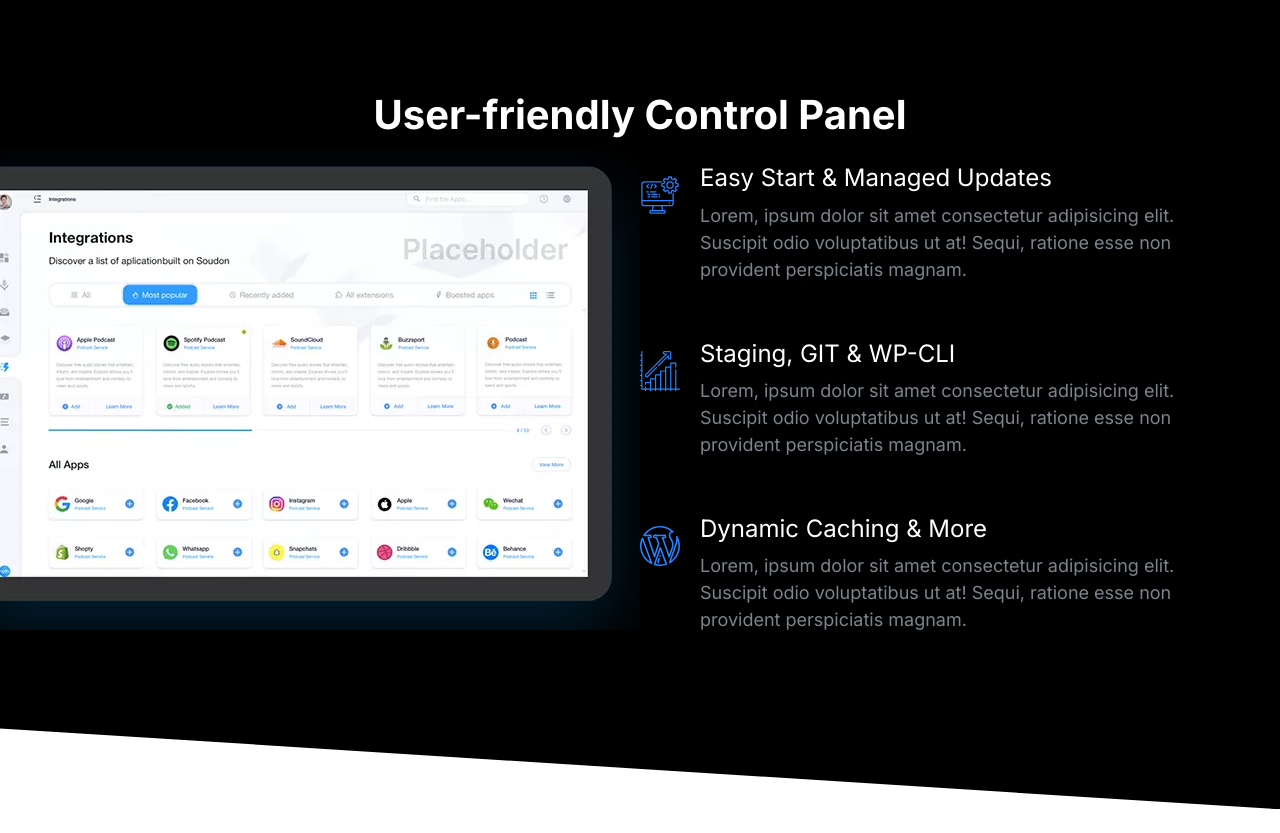
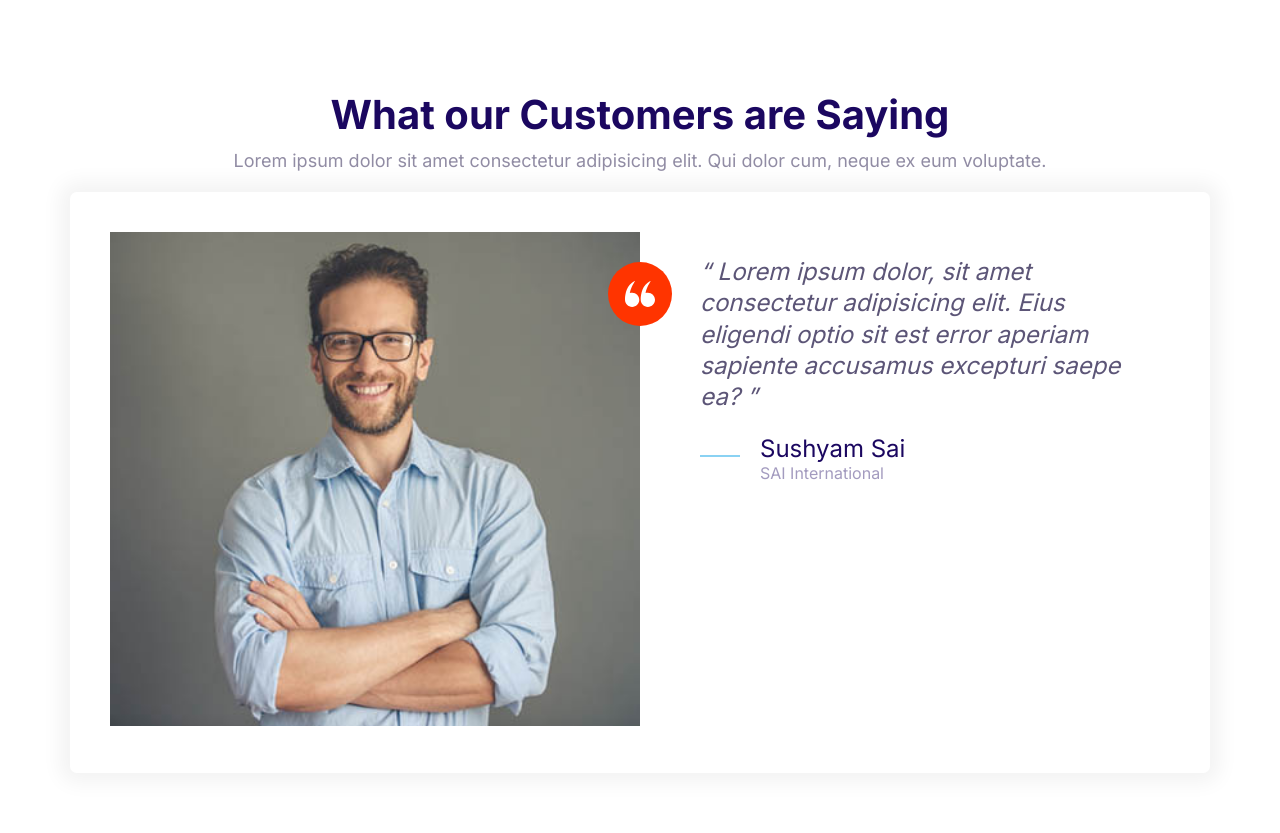
Before and after one commit to SushyamNagallapati/project1, a plain HTML site: page index.html in a window 1280 px wide. Before the commit the page ends 809 px from the top, so only its background shows below. Drawn offline with Linux system fonts and the light colour scheme.

Commit message:
Build Testimonial Block component with heading.

```diff
--- a/index.html
+++ b/index.html
@@ -13,71 +13,50 @@
     <link rel="stylesheet" href="css/styles.css" />
   </head>
   <body>
-    <section class="block block--dark block--skewed-right block-showcase">
+    <section class="block">
       <header class="block__header">
-        <h2>User-friendly Control Panel</h2>
+        <h2>What our Customers are Saying</h2>
+        <p>
+          Lorem ipsum dolor sit amet consectetur adipisicing elit. Qui dolor
+          cum, neque ex eum voluptate.
+        </p>
       </header>
-      <div class="container grid grid--1x2">
-        <picture class="block-showcase__image">
-          <source
-            type="image/webp"
-            srcset="images/ipad.webp 1x, images/ipad@2x.webp 2x"
+      <div class="container">
+        <div class="card testimonial">
+          <div class="grid grid--1x2">
+            <div class="testimonial__image">
+              <img
+                src="/images/testimonial.jpg"
+                alt="A happy smiling customer"
               />
-          <img src="images/ipad.png" alt="" />
-        </picture>
-        <ul class="list">
-          <li>
+              <span class="icon-container icon-container--accent">
+                <svg class="icon icon--white icon--small">
+                  <use xlink:href="images/sprite.svg#quotes"></use>
+                </svg>
+              </span>
+            </div>
+            <blockquote class="quote">
+              <p class="quote__text">
+                Lorem ipsum dolor, sit amet consectetur adipisicing elit. Eius
+                eligendi optio sit est error aperiam sapiente accusamus
+                excepturi saepe ea?
+              </p>
+              <footer>
                 <div class="media">
                   <div class="media__image">
-                <svg class="icon icon--primary">
-                  <use xlink:href="images/sprite.svg#computer"></use>
+                    <svg class="icon icon--primary quote__line">
+                      <use xlink:href="images/sprite.svg#line"></use>
                     </svg>
                   </div>
                   <div class="media__body">
-                <h3 class="media__title">Easy Start & Managed Updates</h3>
-                <p>
-                  Lorem, ipsum dolor sit amet consectetur adipisicing elit.
-                  Suscipit odio voluptatibus ut at! Sequi, ratione esse non
-                  provident perspiciatis magnam.
-                </p>
+                    <h3 class="media__title quote__author">Sushyam Sai</h3>
+                    <p class="quote__organization">SAI International</p>
                   </div>
                 </div>
-          </li>
-          <li>
-            <div class="media">
-              <div class="media__image">
-                <svg class="icon icon--primary">
-                  <use xlink:href="images/sprite.svg#growth"></use>
-                </svg>
-              </div>
-              <div class="media__body">
-                <h3 class="media__title">Staging, GIT & WP-CLI</h3>
-                <p>
-                  Lorem, ipsum dolor sit amet consectetur adipisicing elit.
-                  Suscipit odio voluptatibus ut at! Sequi, ratione esse non
-                  provident perspiciatis magnam.
-                </p>
+              </footer>
+            </blockquote>
           </div>
         </div>
-          </li>
-          <li>
-            <div class="media">
-              <div class="media__image">
-                <svg class="icon icon--primary">
-                  <use xlink:href="images/sprite.svg#wordpress"></use>
-                </svg>
-              </div>
-              <div class="media__body">
-                <h3 class="media__title">Dynamic Caching & More</h3>
-                <p>
-                  Lorem, ipsum dolor sit amet consectetur adipisicing elit.
-                  Suscipit odio voluptatibus ut at! Sequi, ratione esse non
-                  provident perspiciatis magnam.
-                </p>
-              </div>
-            </div>
-          </li>
-        </ul>
       </div>
     </section>
     <script src="js/main.js"></script>
```
Lines whose indentation alone changed are shown as unchanged.
